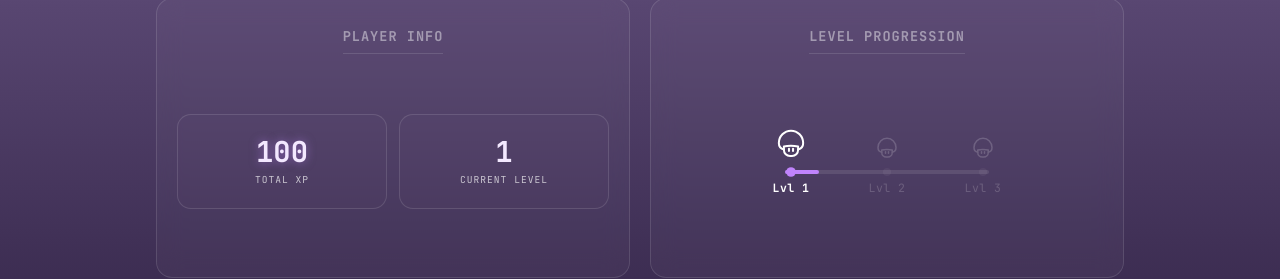
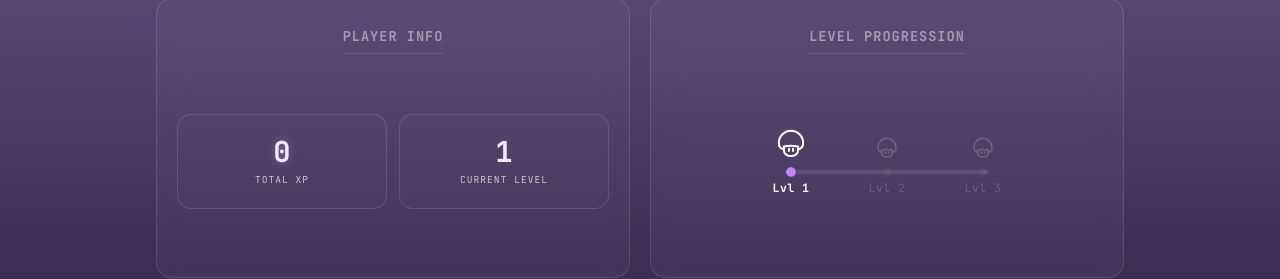
Before and after one commit to eeebbaandersson/java-quest, a Vue app in the folder frontend/: page /profile in a window 1280 px wide. Shown: the part 235-514 px from the top of the page. Built offline with nearby package versions, Linux system fonts and the light colour scheme.

Commit message:
fix: suggested fixes from CodeRabbit

```diff
--- a/frontend/src/components/BugvisionToggle.vue
+++ b/frontend/src/components/BugvisionToggle.vue
@@ -11,6 +11,7 @@ const { isBugVisionActive, setBugVision } = useBugHunting();
     <label class="switch">
       <input
         type="checkbox"
+        aria-label="BUG VISION"
         :checked="isBugVisionActive"
         @change="setBugVision($event.target.checked)"
       />
--- a/frontend/src/composables/useBugHunting.js
+++ b/frontend/src/composables/useBugHunting.js
@@ -1,43 +1,96 @@
-import { ref } from 'vue';
+import { ref } from "vue";
+
+function readStored(key, fallback, validate, parse = JSON.parse) {
+  try {
+    const raw = localStorage.getItem(key);
+    if (raw === null) return fallback;
+
+    const value = parse(raw);
+    return validate(value) ? value : fallback;
+  } catch {
+    // Storage is unavailable, or the saved value cannot be parsed.
+    return fallback;
+  }
+}
+
+function writeStored(key, value, serialize = JSON.stringify) {
+  try {
+    localStorage.setItem(key, serialize(value));
+  } catch {
+    // Keep the current in-memory state if persistence fails.
+  }
+}
 
 const totalBugs = ref(5);
 
 const capturedBugIds = ref(
-    localStorage.getItem('capturedBugIds')
-    ? JSON.parse(localStorage.getItem('capturedBugIds'))
-    : []
+  readStored("capturedBugIds", [], value =>
+      Array.isArray(value) &&
+      value.every(id =>
+        Number.isInteger(id) && id >= 1 && id <= totalBugs.value,
+      ) &&
+      new Set(value).size === value.length,
+  ),
 );
+
 const foundBugs = ref(capturedBugIds.value.length);
 
-const totalXP = ref(localStorage.getItem('totalXP') ? parseInt(localStorage.getItem('totalXP')) : 0);
+const totalXP = ref(
+  readStored("totalXP", 0, value =>
+    Number.isSafeInteger(value) && value >= 0
+  )
+);
 
-// Kontrollera theme vid start
-const savedTheme = localStorage.getItem('theme');
-const isBugVisionActive = ref(savedTheme === 'bug-vision');
+const savedTheme = readStored(
+  "theme",
+  "default",
+  (value) => value === "default" || value === "bug-vision",
+  (raw) => raw,
+);
 
+const isBugVisionActive = ref(savedTheme === "bug-vision");
 
-if (savedTheme === 'bug-vision') {
+if (isBugVisionActive.value) {
   document.documentElement.setAttribute("data-theme", "bug-vision");
 }
 
+const defaultTrophies = [
+  {
+    id: 1,
+    title: "Bug Hunter",
+    description: "Captured all bugs hidden in the interface",
+    isUnlocked: false,
+    icon: "bug",
+  }
+];
+
 const trophies = ref(
-    localStorage.getItem('trophies')
-    ? JSON.parse(localStorage.getItem('trophies'))
-    : [
-        {id: 1, title: "Bug Hunter", description: "Captured all bugs hidden in the interface", isUnlocked: false, icon: "bug",}
-    ]
+  readStored("trophies", defaultTrophies, value =>
+      Array.isArray(value) &&
+      value.some(trophy => trophy?.id === 1) &&
+      value.every(trophy =>
+          trophy !== null &&
+          typeof trophy === "object" &&
+          Number.isInteger(trophy.id) &&
+          typeof trophy.title === "string" &&
+          typeof trophy.description === "string" &&
+          typeof trophy.isUnlocked === "boolean" &&
+          typeof trophy.icon === "string",
       )
+  )
+);
 
 export function useBugHunting() {
 const setBugVision = (active) => {
     isBugVisionActive.value = active;
+
     if (active) {
       document.documentElement.setAttribute("data-theme", "bug-vision");
-            localStorage.setItem("theme", "bug-vision");
     } else {
       document.documentElement.removeAttribute("data-theme");
-            localStorage.setItem("theme", "default");
     }
+
+    writeStored("theme", active ? "bug-vision" : "default", String);
   };
 
   const captureBug = (bugId) => {
@@ -47,15 +100,15 @@ export function useBugHunting() {
       totalXP.value += 25;
 
       if (foundBugs.value >= totalBugs.value) {
-                const bugHunterTrophy = trophies.value.find(t => t.id === 1);
+        const bugHunterTrophy = trophies.value.find((t) => t.id === 1);
         if (bugHunterTrophy) {
           bugHunterTrophy.isUnlocked = true;
         }
       }
 
-            localStorage.setItem('capturedBugIds', JSON.stringify(capturedBugIds.value));
-            localStorage.setItem('totalXP', totalXP.value);
-            localStorage.setItem('trophies', JSON.stringify(trophies.value));
+      writeStored('capturedBugIds', capturedBugIds.value);
+      writeStored('totalXP', totalXP.value);
+      writeStored('trophies', trophies.value);
 
       return true;
     }
@@ -74,6 +127,6 @@ export function useBugHunting() {
     setBugVision,
     trophies,
     captureBug,
-        isBugCaptured
+    isBugCaptured,
   };
 }
--- a/frontend/src/views/ArenaChoice.vue
+++ b/frontend/src/views/ArenaChoice.vue
@@ -94,6 +94,10 @@ const handleBugClick = (bugId) => {
   width: 100%;
   max-width: 1000px;
   margin: 0 auto;
+}
+
+.hero-section {
+  position: relative;
 }
 
 .choice-section {
@@ -243,8 +247,10 @@ const handleBugClick = (bugId) => {
 /* -- HIDDEN BUG -- */
 .hidden-bug {
   position: absolute;
-  top: 11rem;
-  right: 27rem;
+  top: 70%;
+  right: 5%;
+  transform: translateY(-50);
+
   cursor: pointer;
   color: var(--accent-purple);
   opacity: 0.35;
--- a/frontend/src/views/HomeView.vue
+++ b/frontend/src/views/HomeView.vue
@@ -4,6 +4,7 @@ import { RouterLink } from "vue-router";
 import { useBugHunting } from "@/composables/useBugHunting";
 
 // const totalXP = ref(350);
+// Add logic here later to fetch total userXP from backend?
 
 const { totalXP, foundBugs, totalBugs, captureBug, isBugVisionActive, isBugCaptured } = useBugHunting();
 
--- a/frontend/src/views/LessonView.vue
+++ b/frontend/src/views/LessonView.vue
@@ -128,7 +128,6 @@ const goBack = () => {
 
 
        <div class="challenges-section" v-if="currentQuestion">
-
          <MicroChallengeBlock
            :question="currentQuestion"
            :index="0"
--- a/frontend/src/views/ProfileView.vue
+++ b/frontend/src/views/ProfileView.vue
@@ -2,11 +2,12 @@
 import { computed, ref } from "vue";
 import { RouterLink } from "vue-router";
 
-const totalXP = ref(100);
+// const totalXP = ref(100);
+// Add logic here later to fetch total userXP from backend?
 
 import { useBugHunting } from "@/composables/useBugHunting";
 
-const { captureBug, isBugVisionActive, isBugCaptured } = useBugHunting();
+const { totalXP, captureBug, isBugVisionActive, isBugCaptured } = useBugHunting();
 
 const handleBugClick = (bugId) => {
   captureBug(bugId);
@@ -375,8 +376,9 @@ const progressPercentage = computed(() => {
 /* -- HIDDEN BUG -- */
 .hidden-bug {
   position: absolute;
-  top: 13rem;
-  right: 27rem;
+  top: 24rem;
+  left: 10%;
+
   cursor: pointer;
   color: var(--accent-purple);
   opacity: 0.35;
```
Lines whose indentation alone changed are shown as unchanged.
